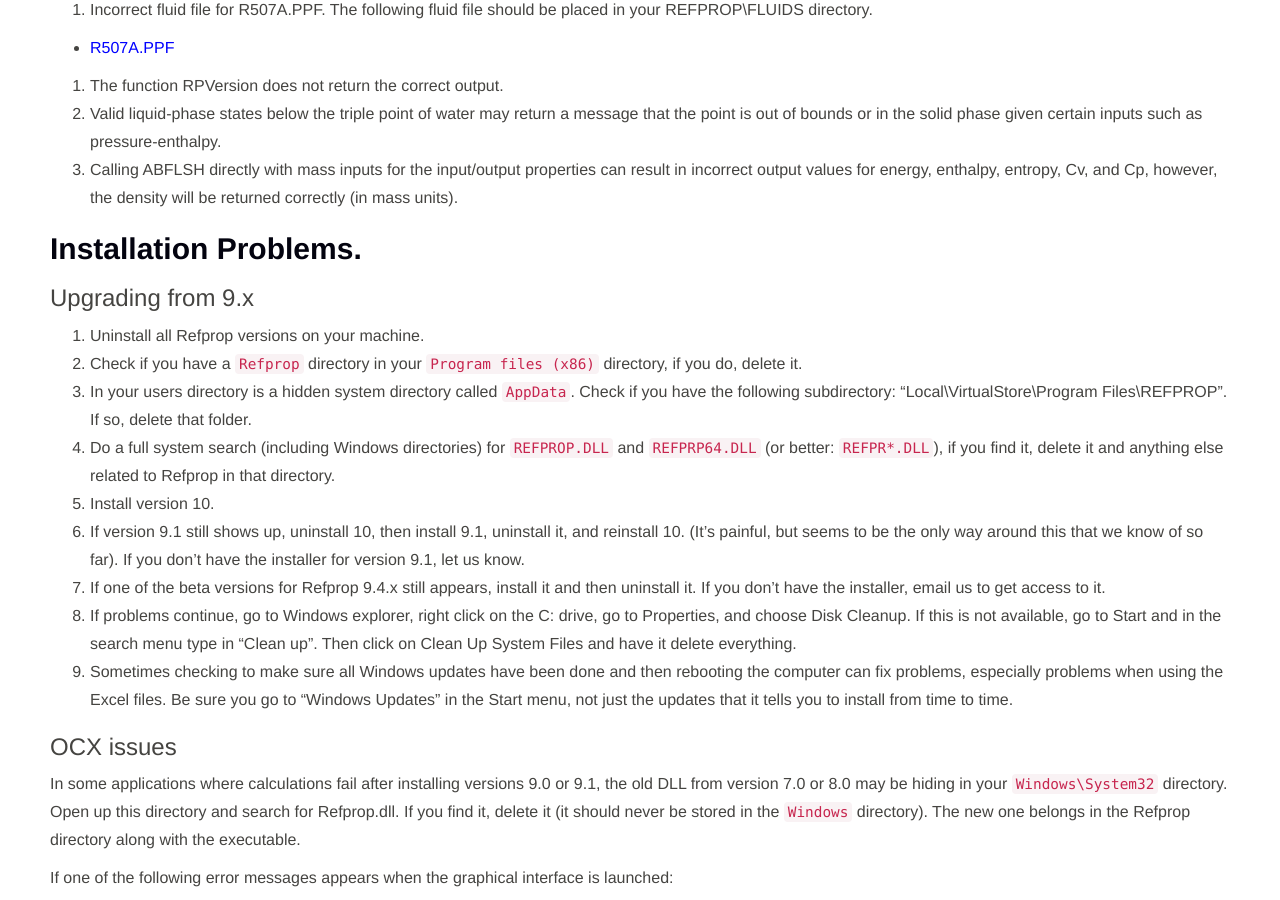
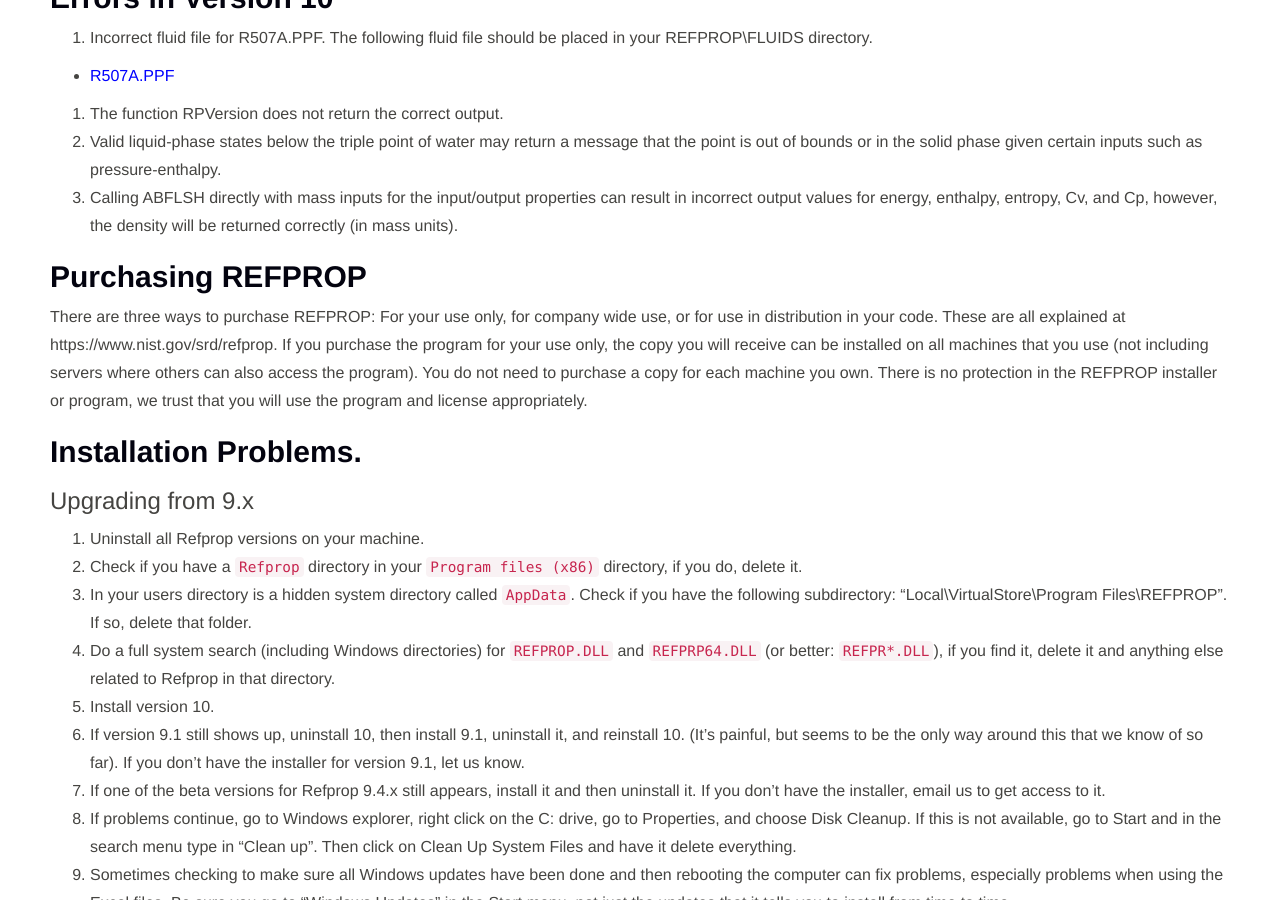
Before and after one commit to usnistgov/REFPROP-docs, a Jekyll site: the page built from index.md, in a window 1280 px wide and 900 px high, scrolled down 1699 px. Built offline with Jekyll 4.4.1, drawn with Linux system fonts in a browser that asks for light colours; nearby versions of some CDN libraries; library files that are not in the unit come from our copies.

Commit message:
Purchasing
Added section about how the license works for individual copies.

```diff
--- a/index.md
+++ b/index.md
@@ -15,45 +15,46 @@
 
 1. [Getting Help](#getting-help)
 2. [Errors in Version 10](#errors-in-version-10)
-3. [Installation Problems](#installation-problems)
-4. [OSX and linux](#osx-and-linux)
-5. [REFPROP is a Program, not a Database Containing Measurements](#refprop-is-a-program-not-a-database-containing-measurements)
-6. [Referencing the REFPROP Program in Publications](#referencing-the-refprop-program-in-publications)
-7. [Updates to Version 10.0](#updates-to-version-100)
-8. [Updates to Version 9.1](#updates-to-version-91)
-9. [Help File](#help-file)
-10. [List of Fluids](#list-of-fluids)
+3. [Purchasing REFPROP](#purchasing-refprop)
+4. [Installation Problems](#installation-problems)
+5. [OSX and linux](#osx-and-linux)
+6. [REFPROP is a Program, not a Database Containing Measurements](#refprop-is-a-program-not-a-database-containing-measurements)
+7. [Referencing the REFPROP Program in Publications](#referencing-the-refprop-program-in-publications)
+8. [Updates to Version 10.0](#updates-to-version-100)
+9. [Updates to Version 9.1](#updates-to-version-91)
+10. [Help File](#help-file)
+11. [List of Fluids](#list-of-fluids)
 
 **Using the Program**
 
-11. [Reference States (enthalpy and entropy differences)](#reference-states-enthalpy-and-entropy-differences)
-12. [Multiple and Metastable States](#multiple-and-metastable-states)
-13. [Intro to Pure Fluids and 2-Phase States](#intro-to-pure-fluids-and-2-phase-states)
-14. [Intro to Mixtures and 2-Phase States](#intro-to-mixtures-and-2-phase-states)
+12. [Reference States (enthalpy and entropy differences)](#reference-states-enthalpy-and-entropy-differences)
+13. [Multiple and Metastable States](#multiple-and-metastable-states)
+14. [Intro to Pure Fluids and 2-Phase States](#intro-to-pure-fluids-and-2-phase-states)
+15. [Intro to Mixtures and 2-Phase States](#intro-to-mixtures-and-2-phase-states)
 
 **Programming**
 
-15. [Changing Fluids and Calling SETUP Multiple Times](#changing-fluids-and-calling-setup-multiple-times)
-16. [Calculation of the Critical Point and Saturation States in the Critical Region](#calculation-of-the-critical-point-and-saturation-states-in-the-critical-region)
-17. [Calculation of Phase Diagrams for Plotting Purposes](#calculation-of-phase-diagrams-for-plotting-purposes)
-18. [FLSH Routines and Metastable States](#flsh-routines-and-metastable-states)
+16. [Changing Fluids and Calling SETUP Multiple Times](#changing-fluids-and-calling-setup-multiple-times)
+17. [Calculation of the Critical Point and Saturation States in the Critical Region](#calculation-of-the-critical-point-and-saturation-states-in-the-critical-region)
+18. [Calculation of Phase Diagrams for Plotting Purposes](#calculation-of-phase-diagrams-for-plotting-purposes)
+19. [FLSH Routines and Metastable States](#flsh-routines-and-metastable-states)
 
 **Error Messages**
 
-19. [Convergence Failures and Forcing Phase Calculations](#convergence-failures-and-forcing-phase-calculations)
-20. [Mixture Error Messages](#mixture-error-messages)
+20. [Convergence Failures and Forcing Phase Calculations](#convergence-failures-and-forcing-phase-calculations)
+21. [Mixture Error Messages](#mixture-error-messages)
 
 **Fluids**
 
-21. [List of fluids](#list-of-fluids)
-22. [GERG-2008 Equation of State for Natural Gas Mixtures](#gerg-2008-equation-of-state-for-natural-gas-mixtures)
-23. [HFO-1234yf, 1234ze(E), 1234ze(Z), 1233zd(E), and Refrigerant Mixtures](#hfo-1234yf-1234zee-1234zez-1233zde-and-refrigerant-mixtures)
-24. [Humid Air](#humid-air)
-25. [Mixture Models](#mixture-models)
-26. [Solids](#solids)
-27. [Transport Properties for Nitrogen, Oxygen, Argon, and Air](#transport-properties-for-nitrogen-oxygen-argon-and-air)
-28. [Transport Properties for Pseudo-pure Fluids; Adding Pure Fluids to a Mixture Setup](#transport-properties-for-pseudo-pure-fluids-adding-pure-fluids-to-a-mixture-setup)
-29. [Required Fluids for Distribution](#required-fluids-for-distribution)
+22. [List of fluids](#list-of-fluids)
+23. [GERG-2008 Equation of State for Natural Gas Mixtures](#gerg-2008-equation-of-state-for-natural-gas-mixtures)
+24. [HFO-1234yf, 1234ze(E), 1234ze(Z), 1233zd(E), and Refrigerant Mixtures](#hfo-1234yf-1234zee-1234zez-1233zde-and-refrigerant-mixtures)
+25. [Humid Air](#humid-air)
+26. [Mixture Models](#mixture-models)
+27. [Solids](#solids)
+28. [Transport Properties for Nitrogen, Oxygen, Argon, and Air](#transport-properties-for-nitrogen-oxygen-argon-and-air)
+29. [Transport Properties for Pseudo-pure Fluids; Adding Pure Fluids to a Mixture Setup](#transport-properties-for-pseudo-pure-fluids-adding-pure-fluids-to-a-mixture-setup)
+30. [Required Fluids for Distribution](#required-fluids-for-distribution)
 
 **Linking with other Applications**
 
@@ -72,6 +73,10 @@
 2.  The function RPVersion does not return the correct output.
 3.  Valid liquid-phase states below the triple point of water may return a message that the point is out of bounds or in the solid phase given certain inputs such as pressure-enthalpy.
 4.  Calling ABFLSH directly with mass inputs for the input/output properties can result in incorrect output values for energy, enthalpy, entropy, Cv, and Cp, however, the density will be returned correctly (in mass units).
+
+## Purchasing REFPROP
+
+There are three ways to purchase REFPROP:  For your use only, for company wide use, or for use in distribution in your code.  These are all explained at https://www.nist.gov/srd/refprop.  If you purchase the program for your use only, the copy you will receive can be installed on all machines that you use (not including servers where others can also access the program).  You do not need to purchase a copy for each machine you own.  There is no protection in the REFPROP installer or program, we trust that you will use the program and license appropriately.
 
 ## Installation Problems.
 
```
